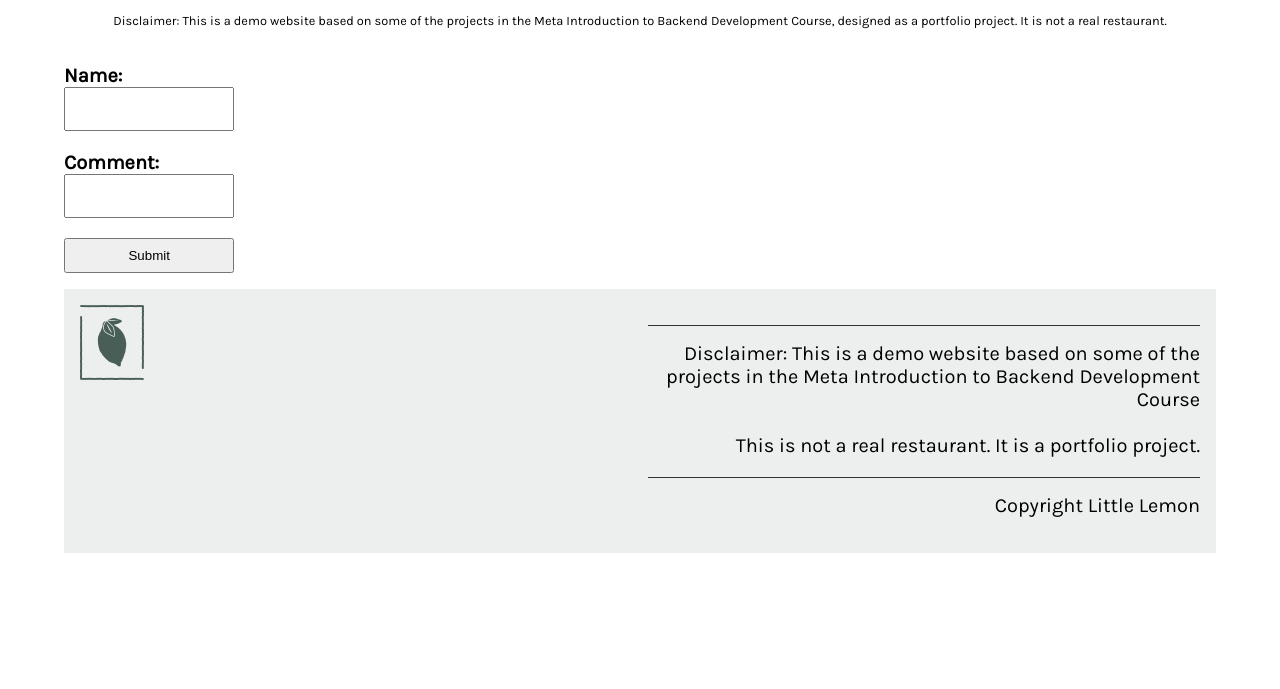
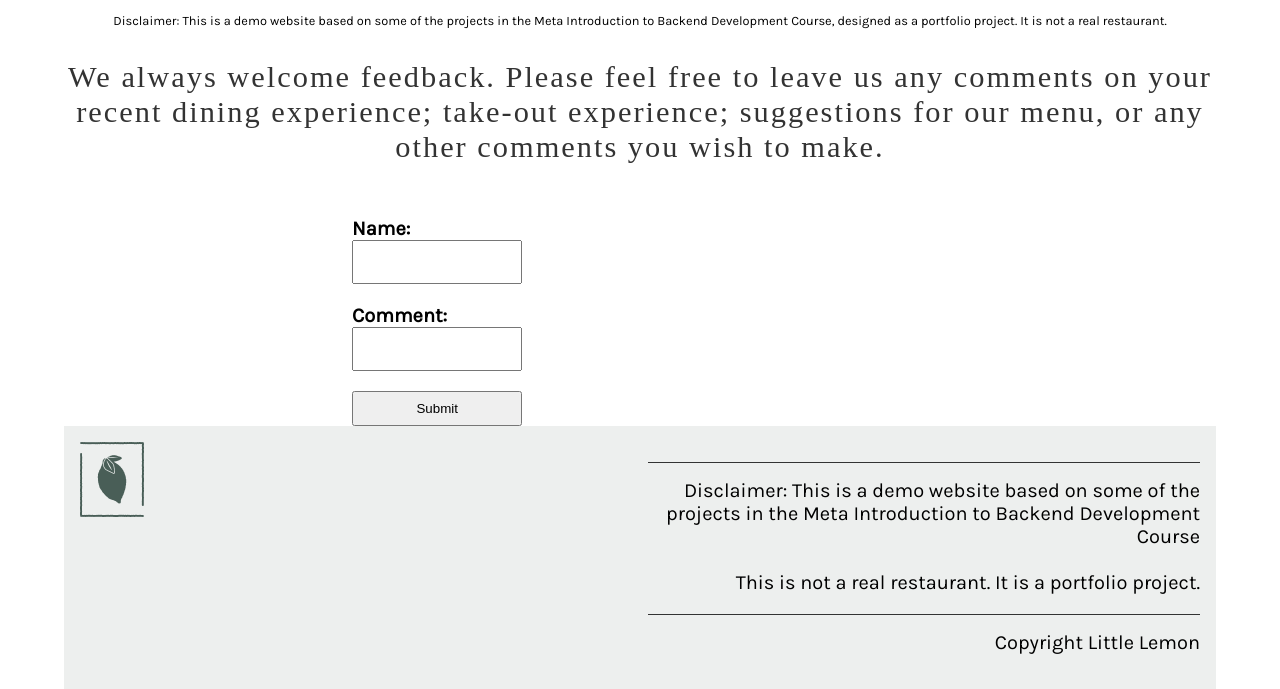
Before and after one commit to Astral-Weeks/deployattempt3, a Django app: page /comments/ in a window 1280 px wide. Shown: the part 314-1003 px from the top of the page. Before the commit the page ends 867 px from the top, so only its background shows below. Run offline with Django 4.2, Linux system fonts and the light colour scheme; some web fonts are replaced.

Commit message:
bookings must be done by a registered user, and the comments page is updated

```diff
--- a/restaurant/templates/comments.html
+++ b/restaurant/templates/comments.html
@@ -3,8 +3,26 @@
 
 {% block content %}
 
+<style>
+  h2 {
+    text-align: center;
+    font-size: 1.9em;
+    font-weight: normal;
+  }
+
+  #section2 {
+    margin: auto;
+    width: 50%;
+
+  }
+
+</style>
+
 <section>
-
+<h2>We always welcome feedback. Please feel free to leave us any comments on your recent dining experience;
+  take-out experience; suggestions for our menu, or any other comments you wish to make.</h2>
+  </section>
+  <section id="section2">
     <form action="/comments/" method="post">
         {% csrf_token %}
          {{form.as_p}}
--- a/restaurant/urls.py
+++ b/restaurant/urls.py
@@ -5,7 +5,7 @@ from . import views
 urlpatterns = [
     path('', views.home, name="home"),
     path('about/', views.about, name="about"),
-    path('book/', views.book, name="book"),
+    path('book/', views.book.as_view(), name="book"),
     path('reservations/', views.reservations, name="reservations"),
     path('menu/', views.menu, name="menu"),
     path('menu-item/<int:pk>/', views.display_menu_item, name="menu_item"),
--- a/restaurant/views.py
+++ b/restaurant/views.py
@@ -40,14 +40,31 @@ def reservations(request):
     booking_json = serializers.serialize('json', bookings)
     return render(request, 'bookings.html', {"bookings": booking_json})
 
-def book(request):
-    form = BookingForm()
-    if request.method == 'POST':
-        form = BookingForm(request.POST)
-        if form.is_valid():
-            form.save()
-    context = {'form':form}
-    return render(request, 'book.html', context)
+class book(TemplateView):
+    permission_classes = [IsAuthenticated]
+    template_name = 'book.html'
+
+    def post(self, request, *args, **kwargs):
+        if self.request.user.is_authenticated:
+            form = BookingForm()
+            if request.method == 'POST':
+                form = BookingForm(request.POST)
+                if form.is_valid():
+                    form.save()
+            context = {'form':form}
+            return render(request, 'book.html', context)
+        else:
+            messages.error(request, 'Please login first to see your cart.')
+            return redirect('book')
+
+# def book(request):
+#     form = BookingForm()
+#     if request.method == 'POST':
+#         form = BookingForm(request.POST)
+#         if form.is_valid():
+#             form.save()
+#     context = {'form':form}
+#     return render(request, 'book.html', context)
 
 
 def signup(request):
```
Also changed, not shown: restaurant/templates/book.html (+13 -1 lines).
